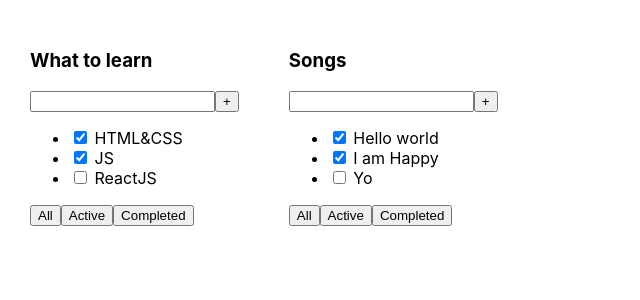
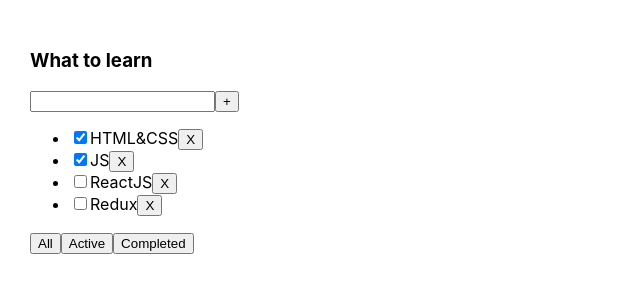
Before and after one commit to Evgeniy-92/React-TS-Todolist, a React (Create React App) app: page / in a window 1280 px wide. Shown: the top 300 px of the page, without its empty margins (0-640 px from the left). Built offline with nearby package versions, Linux system fonts and the light colour scheme.

Commit message:
lesson 2

```diff
--- a/src/App.tsx
+++ b/src/App.tsx
@@ -1,25 +1,42 @@
-import React from 'react';
+import React, {useState} from 'react';
 import './App.css';
 import {TaskType, Todolist} from "./components/Todolist/Todolist";
 
+export type FilterValuesType = "all" | "active" | "completed"
+
 function App() {
+    const [state, setState] = useState<Array<TaskType>>([
+            {id: 1, title: "HTML&CSS", isDone: true},
+            {id: 2, title: "JS", isDone: true},
+            {id: 3, title: "ReactJS", isDone: false},
+            {id: 4, title: "Redux", isDone: false},
+        ]
+    )
 
-    const tasks1: Array<TaskType> = [
-        {id: 1, title: "HTML&CSS", isDone: true},
-        {id: 2, title: "JS", isDone: true},
-        {id: 3, title: "ReactJS", isDone: false},
-    ]
+    const [filter, setFilter] = useState<FilterValuesType>("all")
 
-    const tasks2: Array<TaskType> = [
-        {id: 1, title: "Hello world", isDone: true},
-        {id: 2, title: "I am Happy", isDone: true},
-        {id: 3, title: "Yo", isDone: false},
-    ]
+    const removeTask = (taskID: number) => {
+        const NewStateArr = state.filter(t => t.id !== taskID)
+        setState(NewStateArr)
+    }
+
+    const changeFilter = (filter: FilterValuesType) => {
+        setFilter(filter)
+    }
+
+    let tasksForTodolist = state;
+    if (filter === "active") {
+        tasksForTodolist = state.filter(t => t.isDone === false)
+    }
+    if (filter === "completed") {
+        tasksForTodolist = state.filter(t => t.isDone === true)
+    }
+
 
     return (
         <div className="App">
-            <Todolist title="What to learn" tasks={tasks1}/>
-            <Todolist title="Songs" tasks={tasks2}/>
+            <Todolist title="What to learn" tasks={tasksForTodolist} removeTask={removeTask}
+                      changeFilter={changeFilter}/>
         </div>
     );
 }
--- a/src/components/Todolist/Todolist.tsx
+++ b/src/components/Todolist/Todolist.tsx
@@ -1,16 +1,32 @@
 import React from "react";
+import {FilterValuesType} from "../../App";
 
 export type TaskType = {
     id: number
     title: string
     isDone: boolean
+
 }
 
 type TodolistPropsType = {
     title: string
     tasks: Array<TaskType>
+    removeTask: (taskID: number) => void
+    changeFilter: (filter: FilterValuesType) => void
 }
+
 export function Todolist(props: TodolistPropsType) {
+
+    const tasksJSXElement = props.tasks.map((t: TaskType) => {
+        const removeTask = () => props.removeTask(t.id)
+        return (
+            <li key={t.id}><input type="checkbox" checked={t.isDone}/>
+                <span>{t.title}</span>
+                <button onClick={removeTask}>X</button>
+            </li>
+        )
+    });
+
     return (
         <div>
             <h3>{props.title}</h3>
@@ -19,14 +35,12 @@
                 <button>+</button>
             </div>
             <ul>
-                <li><input type="checkbox" checked={props.tasks[0].isDone}/> <span>{props.tasks[0].title}</span></li>
-                <li><input type="checkbox" checked={props.tasks[1].isDone}/> <span>{props.tasks[1].title}</span></li>
-                <li><input type="checkbox" checked={props.tasks[2].isDone}/> <span>{props.tasks[2].title}</span></li>
+                {tasksJSXElement}
             </ul>
             <div>
-                <button>All</button>
-                <button>Active</button>
-                <button>Completed</button>
+                <button onClick={() => props.changeFilter("all")}>All</button>
+                <button onClick={() => props.changeFilter("active")}>Active</button>
+                <button onClick={() => props.changeFilter("completed")}>Completed</button>
             </div>
         </div>
     )
```
